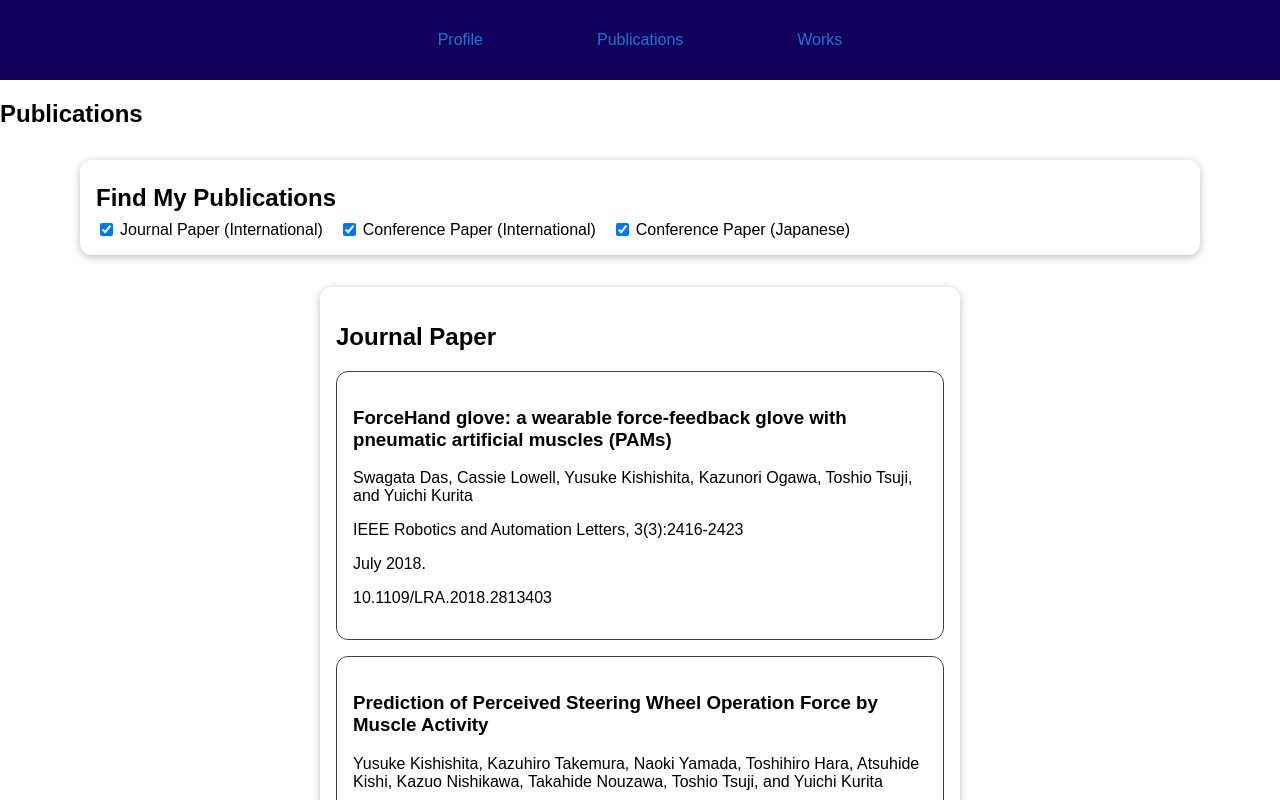
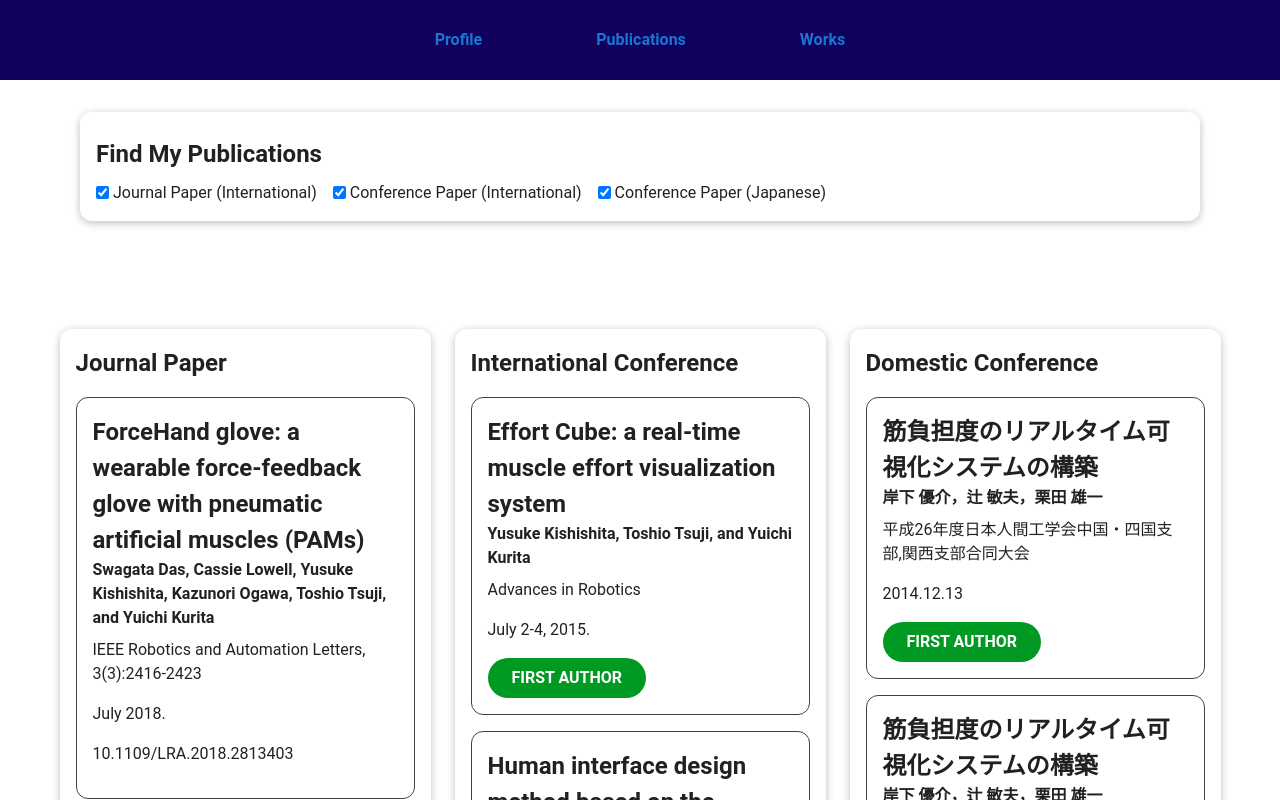
Before and after one commit to bigface0202/MyPortfolio_vuejs, a Vue app: page /publications in a window 1280 px wide. Shown: the top 800 px of the page. Built offline with nearby package versions, Linux system fonts and the light colour scheme.

Commit message:
Update | Add v-col in publications

```diff
--- a/package.json
+++ b/package.json
@@ -8,7 +8,9 @@
     "lint": "vue-cli-service lint"
   },
   "dependencies": {
+    "@mdi/font": "^5.9.55",
     "core-js": "^3.6.5",
+    "material-design-icons-iconfont": "^6.1.0",
     "vue": "^2.6.11",
     "vue-router": "^3.5.1",
     "vuetify": "^2.4.0-beta.0",
--- a/src/components/nav/TheNavigation.vue
+++ b/src/components/nav/TheNavigation.vue
@@ -39,6 +39,8 @@ ul {
 
 li {
   margin: 0 2rem;
+  color: white;
+  font-weight: bold;
 }
 
 a {
--- a/src/components/publications/PublicationItem.vue
+++ b/src/components/publications/PublicationItem.vue
@@ -1,8 +1,8 @@
 <template>
   <li>
-    <div class="product__text">
-      <h3>{{ title }}</h3>
-      <p>{{ authors }}</p>
+    <div class="publication__text">
+      <h2>{{ title }}</h2>
+      <h4>{{ authors }}</h4>
       <p>{{ publisher }}</p>
       <p>{{ year }}</p>
       <p>{{ doi }}</p>
@@ -20,9 +20,6 @@ export default {
 </script>
 
 <style scoped>
-h2 {
-  text-align: center;
-}
 li {
   margin: 1rem 0;
   border: 1px solid #424242;
@@ -34,27 +31,11 @@ li {
   display: flex;
 }
 
-.product__text h4 {
+.publication__text h4 {
   margin: 0 0 0.5rem 0;
 }
 
 .product__actions {
   text-align: center;
 }
-
-button {
-  font: inherit;
-  cursor: pointer;
-  background-color: #45006d;
-  color: white;
-  border: 1px solid #45006d;
-  padding: 0.5rem 1.5rem;
-  border-radius: 30px;
-}
-
-button:hover,
-button:active {
-  background-color: #760ab4;
-  border-color: #760ab4;
-}
 </style>
--- a/src/main.js
+++ b/src/main.js
@@ -1,5 +1,6 @@
 import Vue from 'vue'
-import Vuetify from 'vuetify'
+// import Vuetify from 'vuetify'
+import vuetify from '@/plugins/vuetify'
 
 import router from '@/router.js'
 import App from '@/App.vue'
@@ -10,11 +11,9 @@ import BaseBadge from '@/components/ui/BaseBadge.vue';
 Vue.component('base-card', { BaseCard })
 Vue.component('base-badge', { BaseBadge })
 
-Vue.use(Vuetify);
-
 new Vue({
-    vuetify: new Vuetify(),
     router,
     store,
+    vuetify,
     render: h => h(App)
 }).$mount('#app')
--- a/src/pages/MyPublications.vue
+++ b/src/pages/MyPublications.vue
@@ -1,10 +1,12 @@
 <template>
-  <div>
-    <h2>Publications</h2>
+  <section class="publications">
     <section>
       <publication-filter @change-filter="setFilters"></publication-filter>
     </section>
+    <v-container class="publications__content">
       <ul>
+          <v-row>
+            <v-col>
               <base-card v-if="activeFilters.paper">
                 <h2>Journal Paper</h2>
                 <publication-item
@@ -19,6 +21,8 @@
                   :doi="pub.doi"
                 ></publication-item>
               </base-card>
+            </v-col>
+            <v-col>
               <base-card v-if="activeFilters.conf_i">
                 <h2>International Conference</h2>
                 <publication-item
@@ -33,6 +37,8 @@
                   :doi="pub.doi"
                 ></publication-item>
               </base-card>
+            </v-col>
+            <v-col>
               <base-card v-if="activeFilters.conf_j">
                 <h2>Domestic Conference</h2>
                 <publication-item
@@ -47,14 +53,17 @@
                   :doi="pub.doi"
                 ></publication-item>
               </base-card>
+            </v-col>
+          </v-row>
       </ul>
-  </div>
+    </v-container>
+  </section>
 </template>
 
 <script>
 import PublicationItem from "@/components/publications/PublicationItem.vue";
 import PublicationFilter from "@/components/publications/PublicationsFilter.vue";
-import BaseCard from '@/components/ui/BaseCard.vue';
+import BaseCard from "@/components/ui/BaseCard.vue";
 
 export default {
   components: {
@@ -109,10 +118,14 @@ export default {
 </script>
 
 <style scoped>
+.publications__content {
+  width: 100%;
+}
+
 ul {
   list-style: none;
   margin: 2rem auto;
   padding: 0;
-  max-width: 40rem;
+  /* max-width: rem; */
 }
 </style>
--- a/src/plugins/vuetify.js
+++ b/src/plugins/vuetify.js
@@ -1,14 +1,20 @@
-import Vue from 'vue'
-import Vuetify from 'vuetify/lib'
-
-import 'vuetify/dist/vuetify.min.css'
-import 'material-design-icons-iconfont/dist/material-design-icons.css'
-import '@mdi/font/css/materialdesignicons.css'
+import Vue from "vue"
+import Vuetify from "vuetify"
+import "vuetify/dist/vuetify.min.css"
+// フォント関係
+import "@mdi/font/css/materialdesignicons.css"
+import "material-design-icons-iconfont/dist/material-design-icons.css"
+// 言語設定
+import ja from "vuetify/es5/locale/ja"
 
 Vue.use(Vuetify)
 
 export default new Vuetify({
   icons: {
-    iconfont: 'mdi'
+    iconfont: "md" || "mdi"
+  },
+  lang: {
+    locales: { ja },
+    current: "ja"
   }
 })
```
Also changed, not shown: 1 other file (tests, documents, lock files or other folders). Lines whose indentation alone changed are shown as unchanged.
